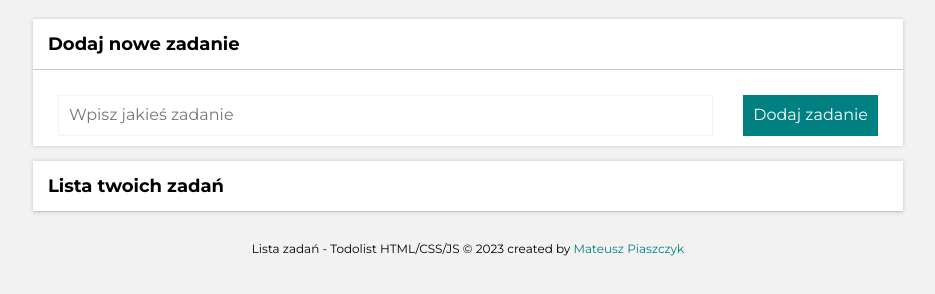
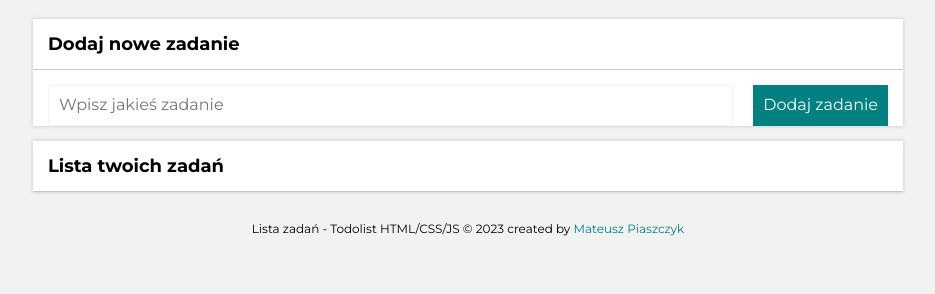
Before and after one commit to MateuszPiaszczyk/Todolist, a plain HTML site: page index.html in a window 1280 px wide. Shown: the part 76-370 px from the top of the page, without its empty margins (172-1107 px from the left). Drawn offline with nearby package versions, Linux system fonts and the light colour scheme.

Commit message:
update grid-gap 10 to 20px and reneme btn hover to active

```diff
--- a/css/form.css
+++ b/css/form.css
@@ -1,7 +1,7 @@
 .form {
     display: grid;
     grid-template-columns: 1fr auto;
-    grid-gap: 10px;
+    grid-gap: 20px;
 }
 @media(max-width: 767px) {
     .form {
@@ -11,21 +11,19 @@
 
 .form__input {
     padding: 10px;
-    margin: 10px;
     border: 1px solid hsla(0, 0%, 93%, 0.6);
 }
 
 .form__button {
     padding: 10px;
-    margin: 10px;
     background-color: teal;
     color: white;
     border: none;
     cursor: pointer;
 }
-.form__button:hover{
+.form__button:hover {
     background-color: hsl(180, 100%, 30%);
 }
-.form__button:hover{
+.form__button:active {
     background-color: hsl(180, 100%, 40%);
 }
```
